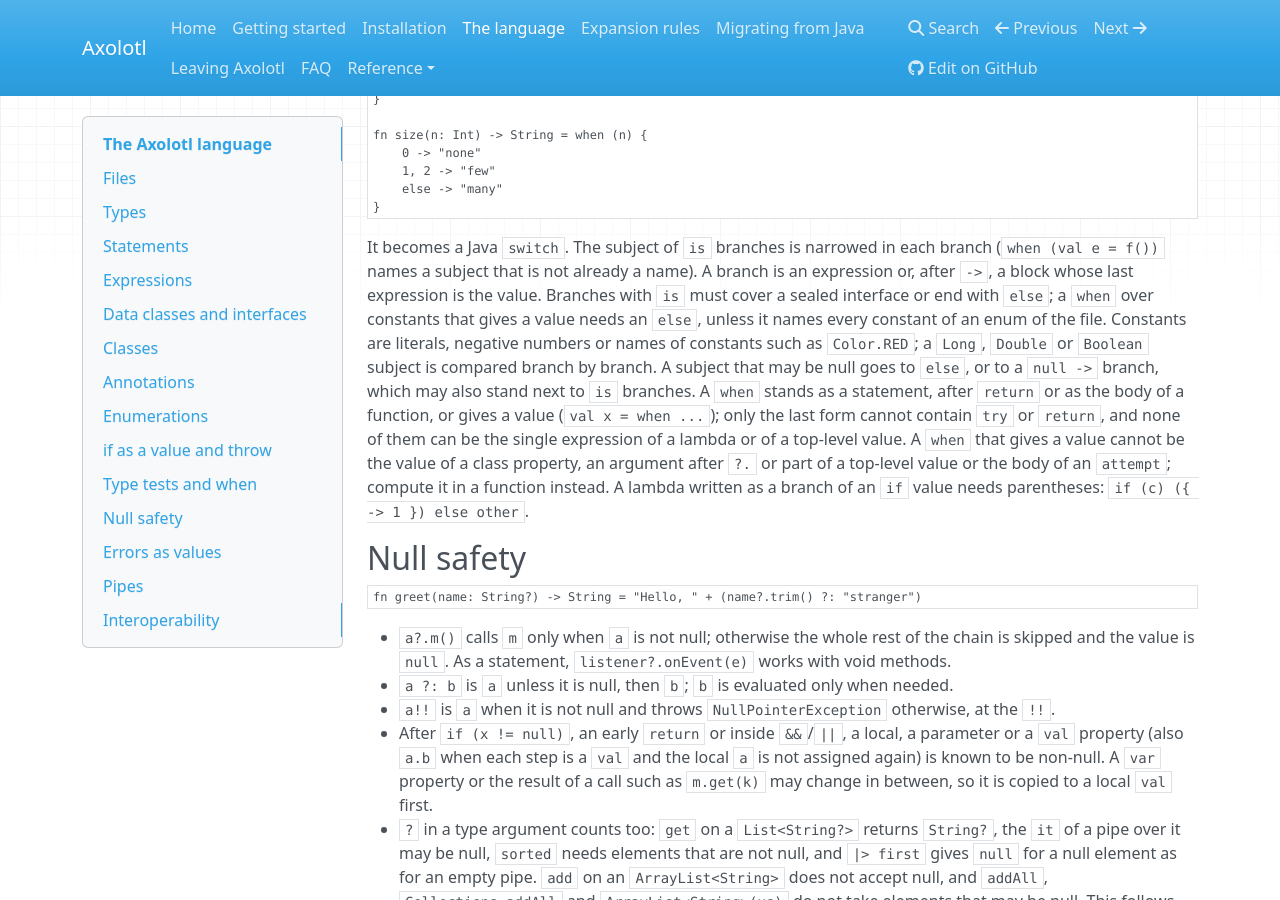
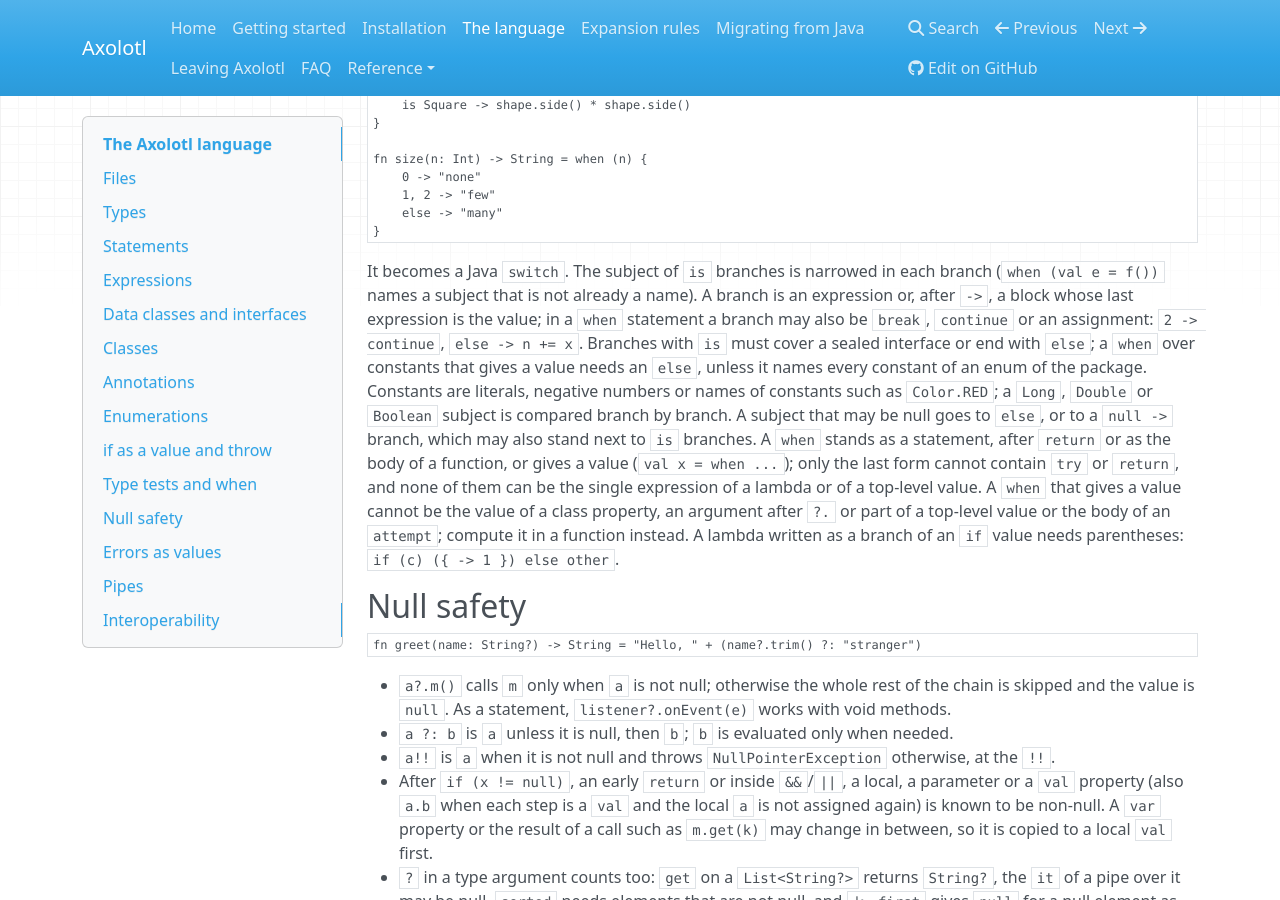
Before and after one commit to k1ngmang/axolotl-lang, an MkDocs documentation site: the page built from docs/language.md, in a window 1280 px wide and 900 px high, scrolled down 4598 px. Built offline with MkDocs 1.6.1, drawn with Linux system fonts in a browser that asks for light colours; nearby versions of some CDN libraries; some of the changed text lies outside the part shown.

Commit message:
Document breaks inside when, statement arms and the when value hint

```diff
--- a/docs/language.md
+++ b/docs/language.md
@@ -73,7 +73,8 @@ type has parameters are static and cannot use them; they take their own.
   block and closes it after, also when the block throws. The `else` handles what opening, the block or
   `close()` throws, a call or a `throw`; it is needed when `close()` declares a checked exception.
 - `for (x in xs) { ... }` goes over a `List`, a `Set`, any `Iterable` or an array. `x` is a `val`.
-  `break` leaves the loop around it and `continue` goes on with its next round; they have no labels.
+  `break` leaves the loop around it and `continue` goes on with its next round, also from inside a
+  `when` in the loop; they have no labels.
 - Statements end at the end of a line or at `;`. A line starting with `(`, `+` or `-` starts a new
   statement; break long lines after an operator or before `.`, `?.`, `?:` and `|>`. Two statements
   on one line need a `;` between them, and an expression that does nothing, such as `x + 1`,
@@ -242,8 +243,10 @@ fn size(n: Int) -> String = when (n) {
 
 It becomes a Java `switch`. The subject of `is` branches is narrowed in each branch (`when (val e = f())`
 names a subject that is not already a name). A branch is an expression or, after `->`, a block whose last
-expression is the value. Branches with `is` must cover a sealed interface or end with `else`; a `when`
-over constants that gives a value needs an `else`, unless it names every constant of an enum of the file.
+expression is the value; in a `when` statement a branch may also be `break`, `continue` or an assignment:
+`2 -> continue`, `else -> n += x`. Branches with `is` must cover a sealed interface or end with `else`; a
+`when` over constants that gives a value needs an `else`, unless it names every constant of an enum of
+the package.
 Constants are literals, negative numbers or names of constants such as `Color.RED`; a `Long`, `Double` or
 `Boolean` subject is compared branch by branch. A subject that may be null goes to `else`, or to a
 `null ->` branch, which may also stand next to `is` branches. A `when` stands as a statement, after `return` or as
```
Also changed, not shown: CHANGELOG.md (+3 -0 lines), docs/decisions.md (+1 -1 lines), docs/expansion.md (+2 -0 lines).
